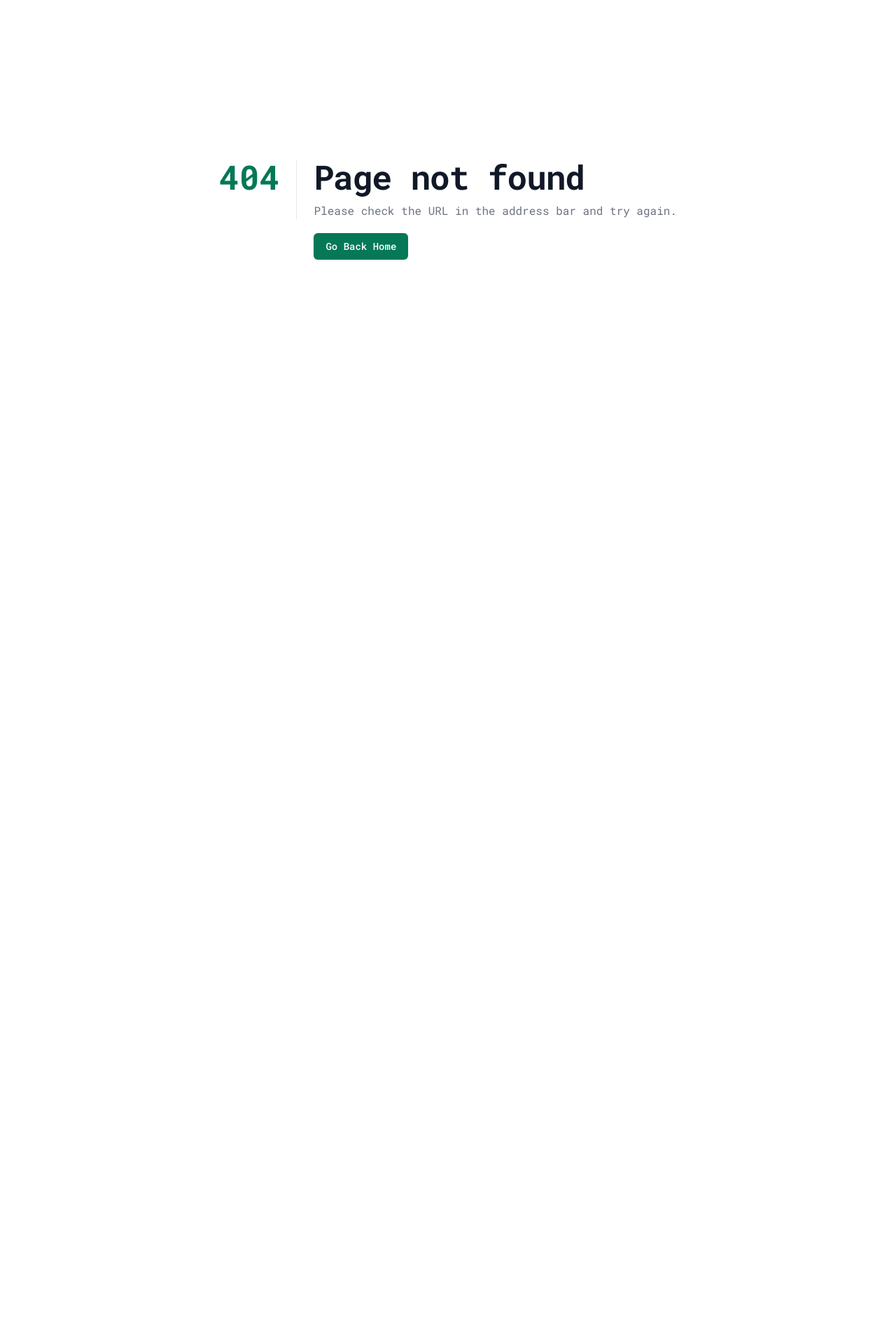
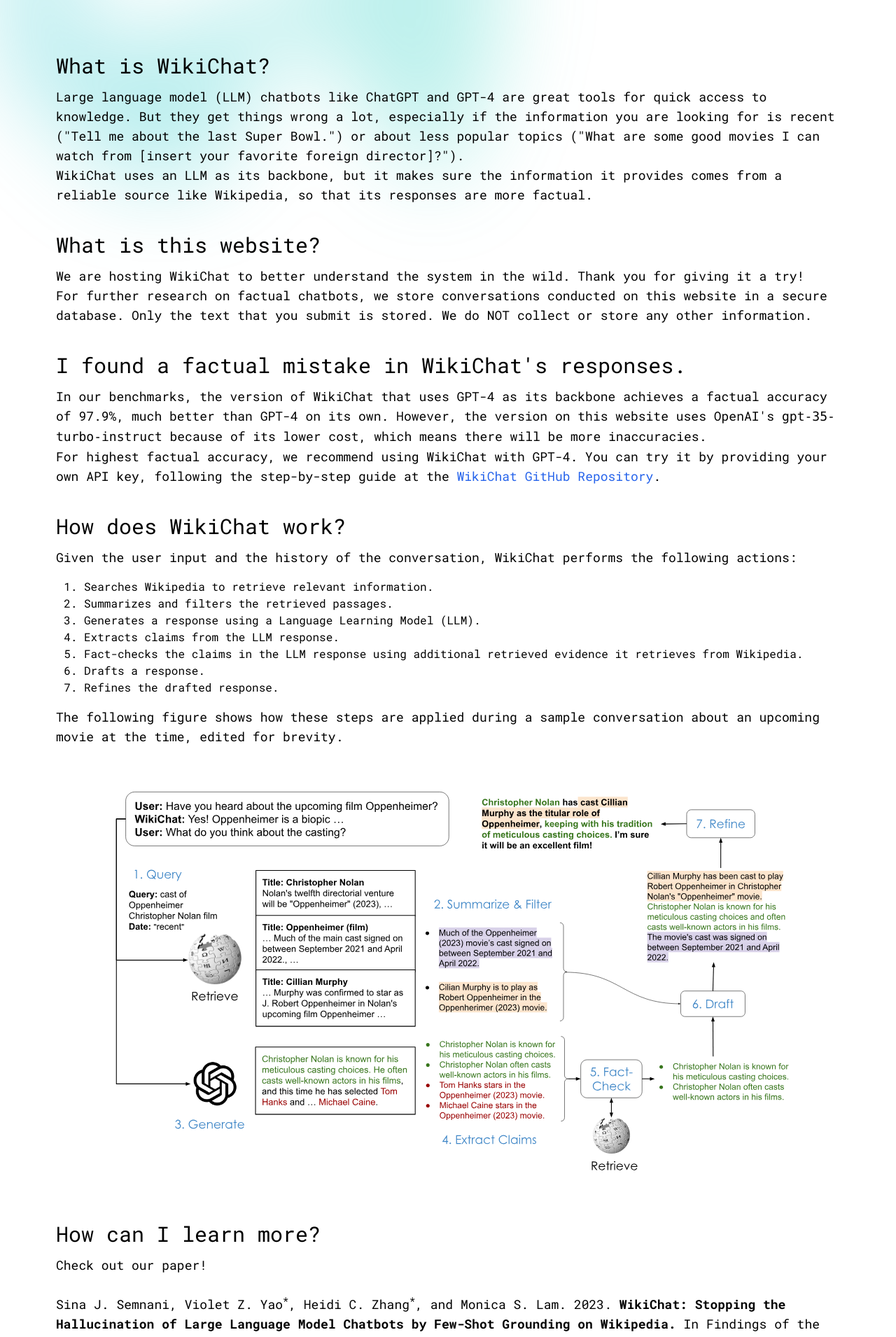
Before and after one commit to stanford-oval/ovalchat, a Next.js app: page /about in a window 1280 px wide. Before the commit this address had no page. Shown: the part 100-2010 px from the top of the page at 70% size. Before the commit the page ends 800 px from the top, so only its background shows below. Built offline with nearby package versions, Linux system fonts and the light colour scheme.

Commit message:
Add the "about" page

```diff
--- a/src/components/global/branding.tsx
+++ b/src/components/global/branding.tsx
@@ -58,7 +58,7 @@ export function chatbotDescription() {
     return "WikiChat is an experimental chatbot that improves the factuality of large language models by retrieving data from Wikipedia."
 }
 
-export function chatbotRepository(){
+export function chatbotRepository() {
     return <a href="https://github.com/stanford-oval/WikiChat" target="_blank">https://github.com/stanford-oval/WikiChat</a>
 }
 
@@ -113,6 +113,107 @@ export function footerSponsors() {
     </>
 }
 
+export function aboutPage() {
+    return <>
+        <h3 className="text-3xl pt-10 pb-3">
+            What is WikiChat?
+        </h3>
+        <p className="text-lg">
+            Large language model (LLM) chatbots like ChatGPT and GPT-4 are great tools for quick access to knowledge.
+            But they get things wrong a lot, especially if the information you are looking for is recent ("Tell me about the last Super Bowl.") or about less popular topics ("What are some good movies I can watch from [insert your favorite foreign director]?").
+            <br></br>
+            WikiChat uses an LLM as its backbone, but it makes sure the information it provides comes from a reliable source like Wikipedia, so that its responses are more factual.
+        </p>
+
+        <h3 className="text-3xl pt-10 pb-3">
+
+            What is this website?
+        </h3>
+        <p className="text-lg">
+
+            We are hosting WikiChat to better understand the system in the wild. Thank you for giving it a try!
+            <br></br>
+            For further research on factual chatbots, we store conversations conducted on this website in a secure database. Only the text that you submit is stored. We do NOT collect or store any other information.
+        </p>
+
+
+        <h3 className="text-3xl pt-10 pb-3">
+            I found a factual mistake in WikiChat's responses.
+        </h3>
+        <p className="text-lg">
+            In our benchmarks, the version of WikiChat that uses GPT-4 as its backbone achieves a factual accuracy of 97.9%, much better than GPT-4 on its own. However, the version on this website uses OpenAI's <code className="">gpt-35-turbo-instruct</code> because of its lower cost, which means there will be more inaccuracies.
+            <br></br>
+            For highest factual accuracy, we recommend using WikiChat with GPT-4. You can try it by providing your own API key, following the step-by-step guide at the <a className="text-blue-600" href="https://github.com/stanford-oval/WikiChat" target="_blank">WikiChat GitHub Repository</a>.
+        </p>
+
+        <h3 className="text-3xl pt-10 pb-3">
+            How does WikiChat work?
+        </h3>
+        <p className="text-lg">
+            Given the user input and the history of the conversation, WikiChat performs the following actions:
+        </p>
+        <ol className="list-decimal pl-10 py-4">
+            <li>
+                Searches Wikipedia to retrieve relevant information.
+            </li>
+            <li>
+                Summarizes and filters the retrieved passages.
+            </li>
+            <li>
+                Generates a response using a Language Learning Model (LLM).
+            </li>
+            <li>
+                Extracts claims from the LLM response.
+            </li>
+            <li>
+                Fact-checks the claims in the LLM response using additional retrieved evidence it retrieves from Wikipedia.
+            </li>
+            <li>
+                Drafts a response.
+            </li>
+            <li>Refines the drafted response.
+
+            </li>
+        </ol>
+        <p className="text-lg">
+
+            The following figure shows how these steps are applied during a sample conversation about an upcoming movie at the time, edited for brevity.
+        </p>
+        <div className="flex flex-col justify-center items-center m-10 mb-5">
+
+            <Image
+                className=""
+                width="1000"
+                height="800"
+                fill={false}
+                src={"/img/other/pipeline.svg"}
+                alt={chatbotName() + " pipeline"}
+            />
+
+            {/* <div className="w-4/5">
+                                All WikiChat components, and a sample conversation about a recent movie, edited for brevity. The
+                                steps taken to generate a response include (1) generating a query to retrieve from Wikipedia, (2) summarizing
+                                and filtering the retrieved passages, (3) generating a response from an LLM, (4) extracting claims from the LLM
+                                response (5) fact-checking the claims in the LLM response using retrieved evidence, (6) drafting a response, and (7)
+                                refining the response.
+                            </div> */}
+        </div>
+
+
+        <h3 className="text-3xl pt-10 pb-3">
+            How can I learn more?
+        </h3>
+        <p className="text-lg">
+
+            Check out our paper!
+            <br></br><br></br>
+            Sina J. Semnani, Violet Z. Yao<sup>*</sup>, Heidi C. Zhang<sup>*</sup>, and Monica S. Lam. 2023. <b>WikiChat: Stopping the Hallucination of Large Language Model Chatbots by Few-Shot Grounding on Wikipedia.</b> In Findings
+            of the Association for Computational Linguistics: EMNLP 2023, Singapore. Association for Computational Linguistics.
+            [<a href="https://arxiv.org/abs/2305.14292">arXiv</a>]
+        </p>
+    </>
+}
+
 export function crowdsourcingMessages() {
     return [
         "Your responses will be recorded for research purposes, so please do not share any Personal Identifiable Information.",
--- /dev/null
+++ b/src/pages/about.tsx
@@ -0,0 +1,33 @@
+import React from "react";
+import { aboutPage, chatbotName, pageDescription, showFooter } from "../components/global/branding";
+import Page, { PageBackground } from "../components/global/utility/Page";
+import Header from "../components/global/header/Header";
+import Footer from "../components/global/footer/Footer";
+
+export default function index() {
+    return (
+        <Page
+            fullTitle={chatbotName()}
+            desc={pageDescription()}
+        >
+            <Header />
+
+            <div className="bg-white isolate flex flex-col justify-center align-center pt-10" id="homeHero">
+                <PageBackground />
+
+            </div>
+            <div className="container pt-4 min-w-full">
+                <div className="py-4 container flex items-stretch flex-col md:flex-row justify-center md:space-x-2 space-y-2 md:space-y-0">
+                    <div className="px-4 min-h-full z-10 pb-12">
+                        {aboutPage()}
+                    </div>
+                </div>
+            </div>
+
+            {showFooter &&
+                <Footer />
+            }
+
+        </Page>
+    );
+}
```
